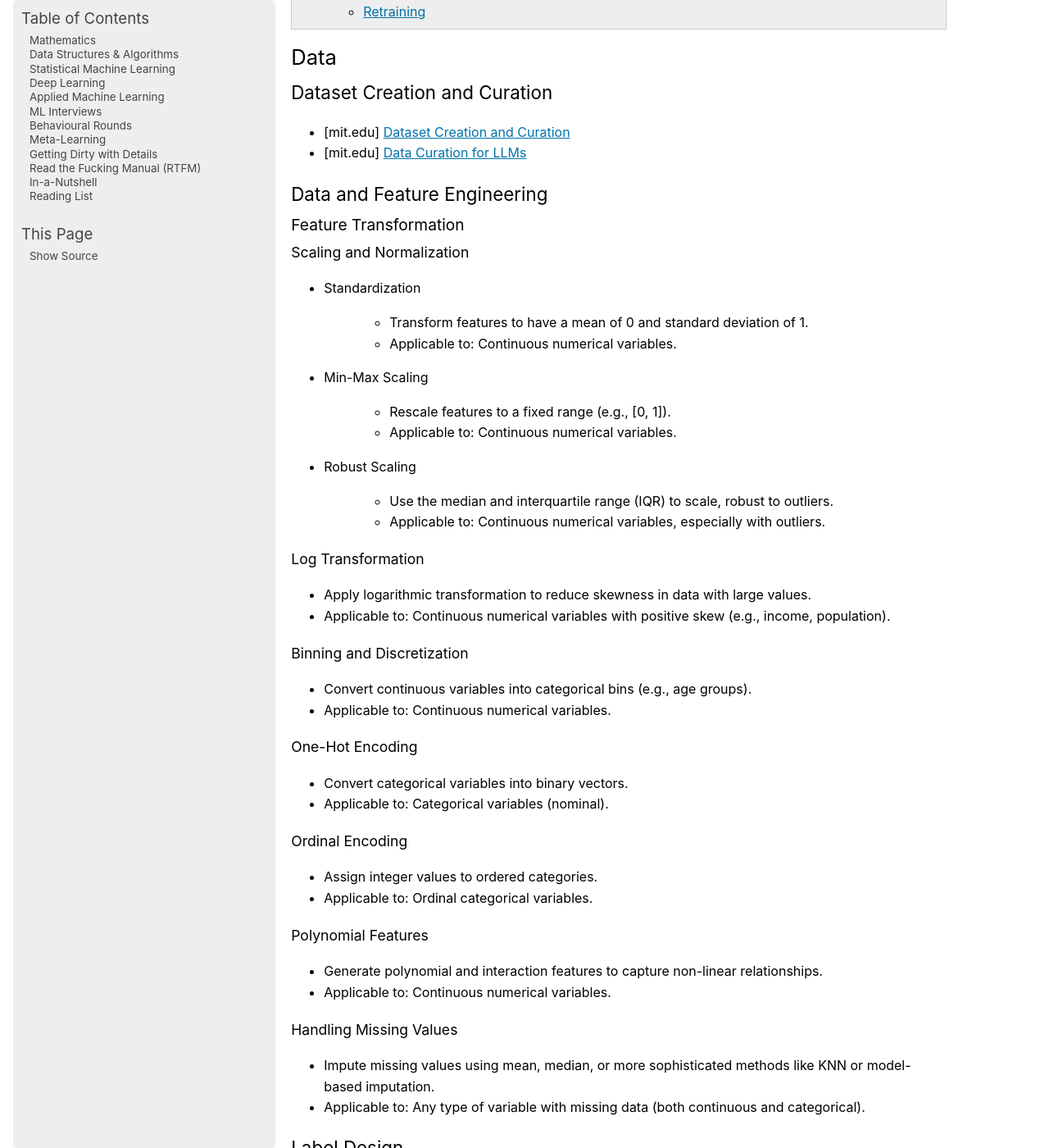
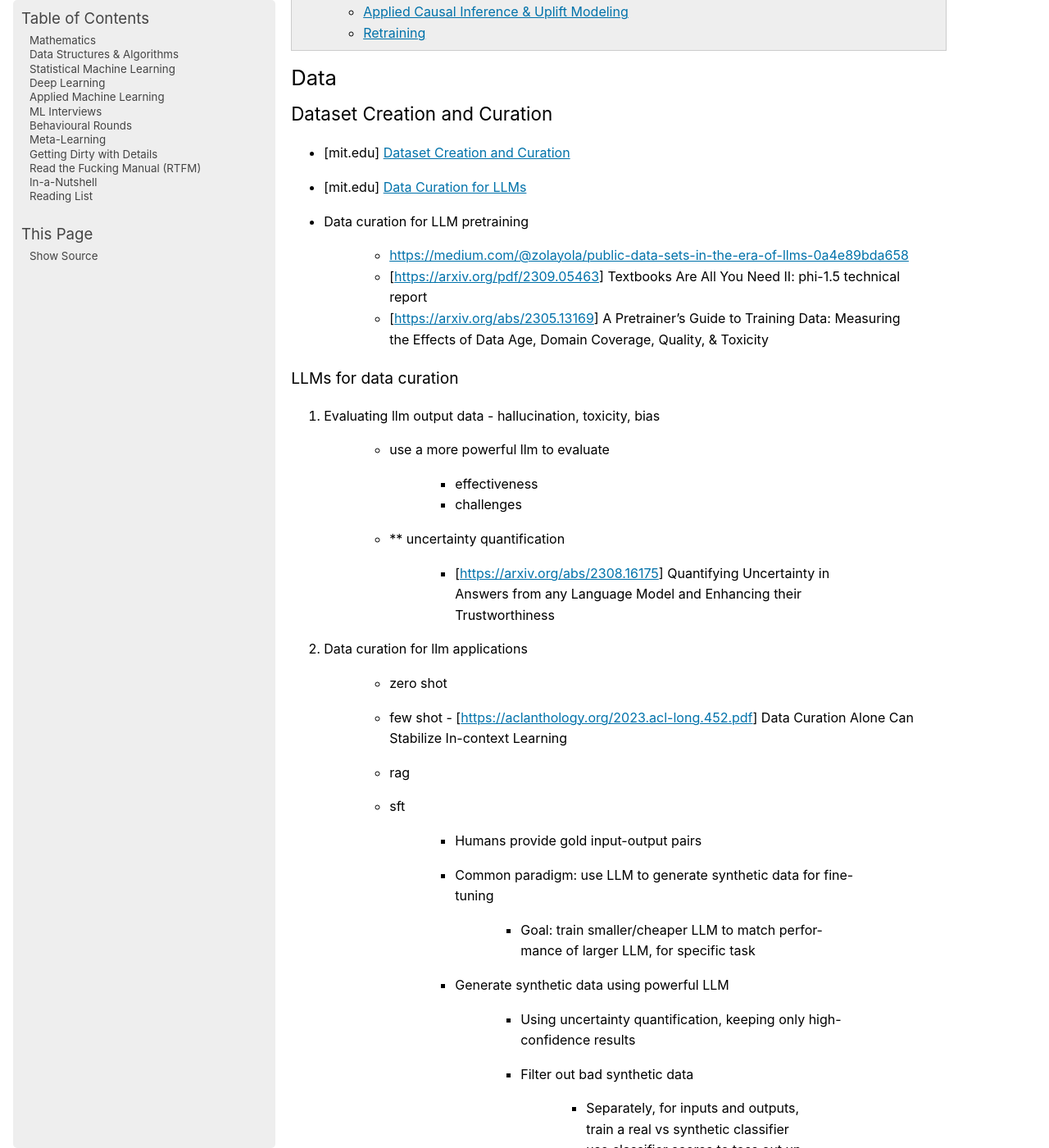
Before and after one commit to uselesstechjunks/leetcode, a Sphinx documentation site: the page built from docs/source/applied/practical/index.rst, in a window 1280 px wide and 1400 px high, scrolled down 818 px. Shown: the whole window at 82% size. Built offline with Sphinx 7.4.7, drawn with Linux system fonts in a browser that asks for light colours; pages that are not in the unit, such as notebooks, are missing from menus; some of the changed text lies outside the part shown.

Commit message:
Update index.rst

```diff
--- a/docs/source/applied/practical/index.rst
+++ b/docs/source/applied/practical/index.rst
@@ -13,6 +13,47 @@ Dataset Creation and Curation
 =======================================================================
 - [mit.edu] `Dataset Creation and Curation <https://dcai.csail.mit.edu/2024/dataset-creation-curation/>`_
 - [mit.edu] `Data Curation for LLMs <https://dcai.csail.mit.edu/2024/data-curation-llms/>`_
+- Data curation for LLM pretraining
+
+	- https://medium.com/@zolayola/public-data-sets-in-the-era-of-llms-0a4e89bda658
+	- [https://arxiv.org/pdf/2309.05463] Textbooks Are All You Need II: phi-1.5 technical report
+	- [https://arxiv.org/abs/2305.13169] A Pretrainer’s Guide to Training Data: Measuring the Effects of Data Age, Domain Coverage, Quality, & Toxicity
+
+LLMs for data curation
+-----------------------------------------------------------------------
+#. Evaluating llm output data - hallucination, toxicity, bias
+
+	- use a more powerful llm to evaluate
+
+		- effectiveness
+		- challenges
+	- ** uncertainty quantification
+
+		- [https://arxiv.org/abs/2308.16175] Quantifying Uncertainty in Answers from any Language Model and Enhancing their Trustworthiness
+
+#. Data curation for llm applications
+
+	- zero shot
+	- few shot - [https://aclanthology.org/2023.acl-long.452.pdf] Data Curation Alone Can Stabilize In-context Learning
+	- rag
+	- sft
+
+		- Humans provide gold input-output pairs
+		- Common paradigm: use LLM to generate synthetic data for fine-tuning
+
+			- Goal: train smaller/cheaper LLM to match performance of larger LLM, for specific task
+
+		- Generate synthetic data using powerful LLM
+
+			- Using uncertainty quantification, keeping only high-confidence results
+			- Filter out bad synthetic data
+
+				- Separately, for inputs and outputs, train a real vs synthetic classifier
+				- use classifier scores to toss out unrealistic examples
+
+			- Clean whole dataset (original + synthetic)
+			- Fine-tune the LLM on the full dataset
+	- Reinforcement learning from human feedback
 
 Data and Feature Engineering
 =======================================================================
```
